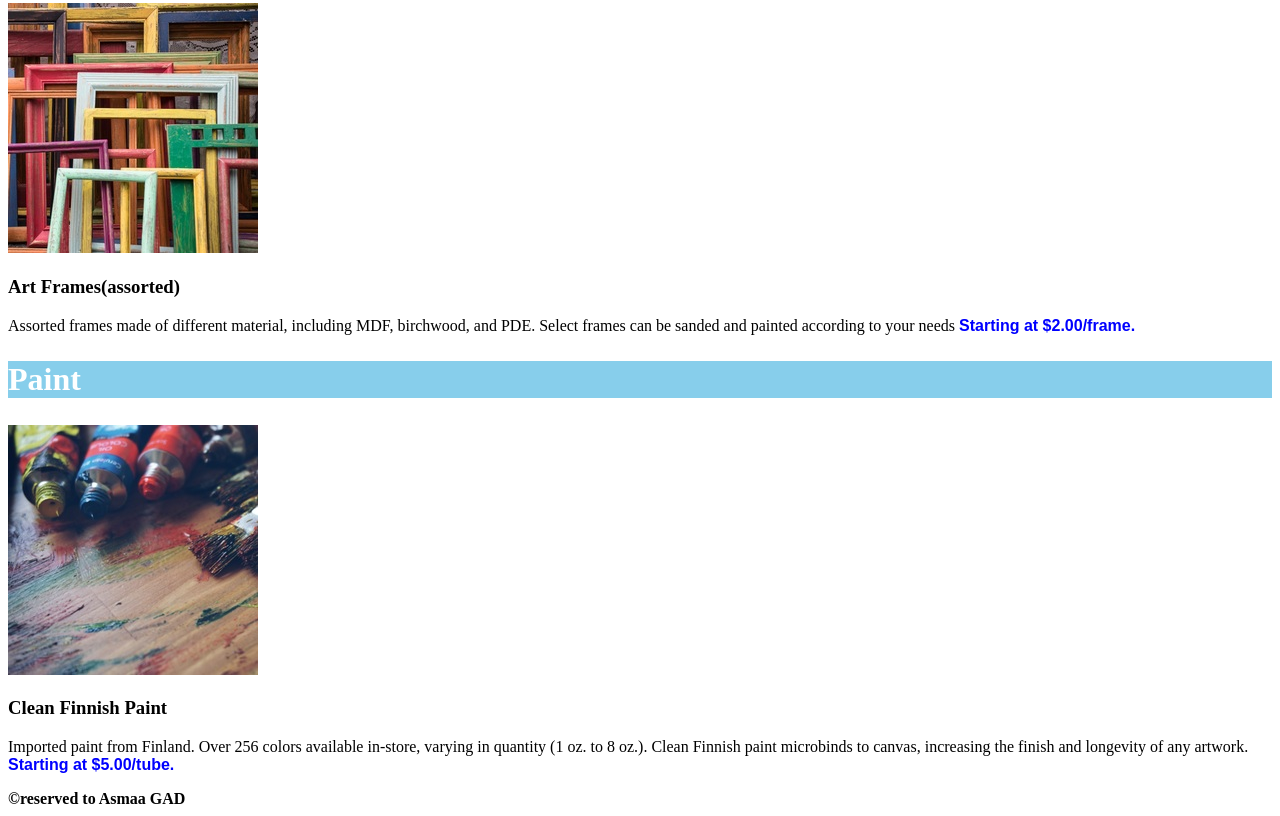
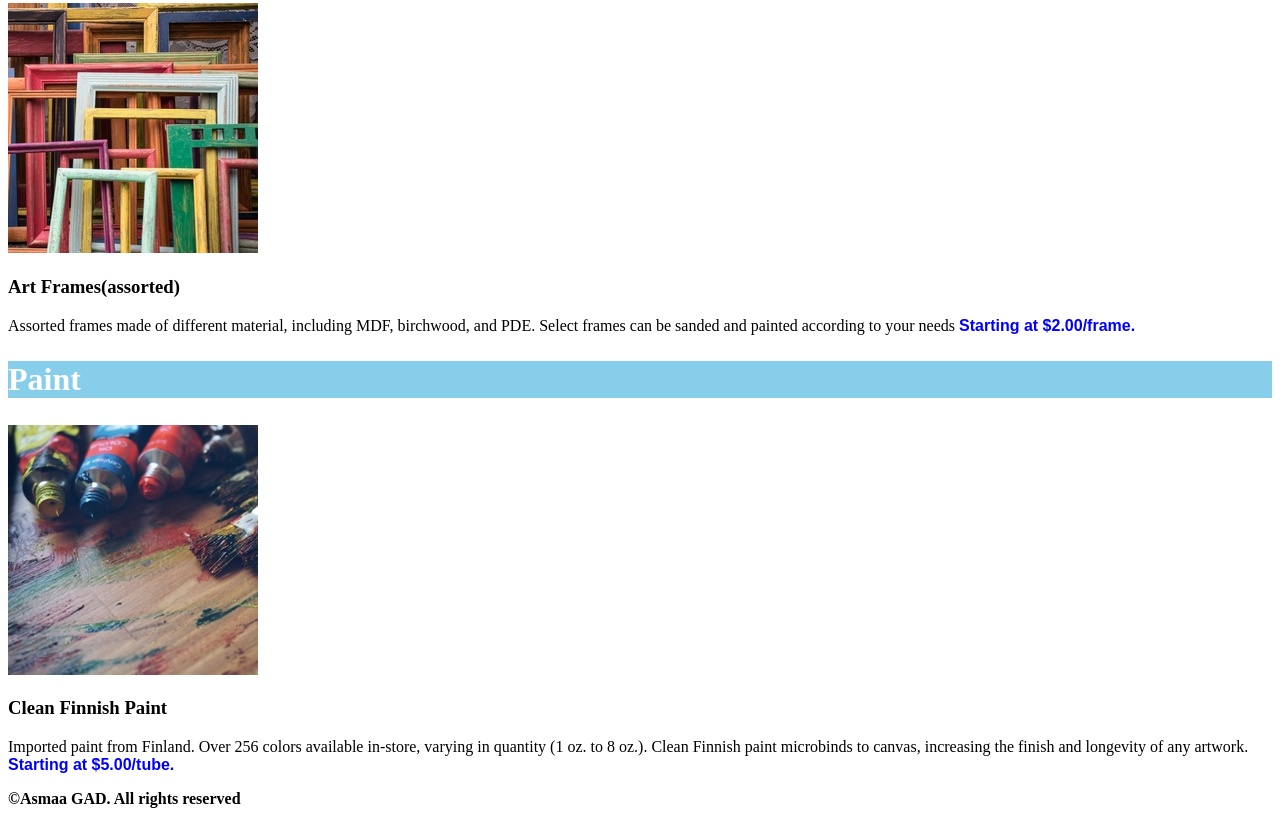
Before and after one commit to AsmaaG87/CCfirstproject, a plain HTML site: page index.html in a window 1280 px wide. Shown: the part 731-1547 px from the top of the page. Drawn offline with Linux system fonts and the light colour scheme.

Commit message:
Update index.html

```diff
--- a/index.html
+++ b/index.html
@@ -22,12 +22,12 @@
     <section>
         <h2 class="paint"> Paint</h2>
         <img src="finnish.jpeg">
-        <h3> Clean Finnish Paint</h3>
+        <h3>Clean Finnish Paint</h3>
         <p>Imported paint from Finland. Over 256 colors available in-store, varying in quantity (1 oz. to 8 oz.). Clean Finnish paint microbinds to canvas, increasing the finish and longevity of any artwork.<span class="prices"> Starting at $5.00/tube.</span></p>
     </section>
 
     <footer>
-    <span>&copy;reserved to Asmaa GAD</span>
+    <span>&copy;Asmaa GAD. All rights reserved</span>
     </footer>
 </body>
 </html>
```
